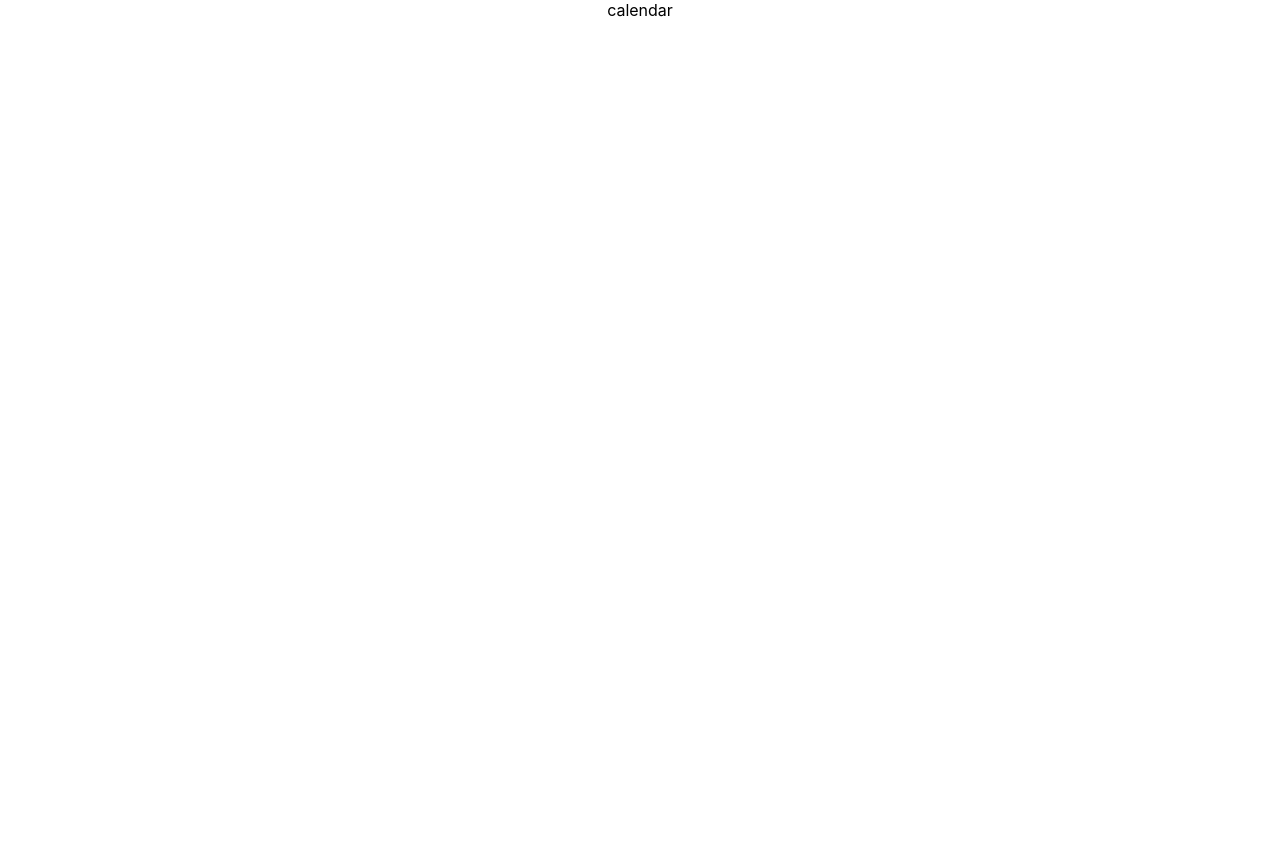
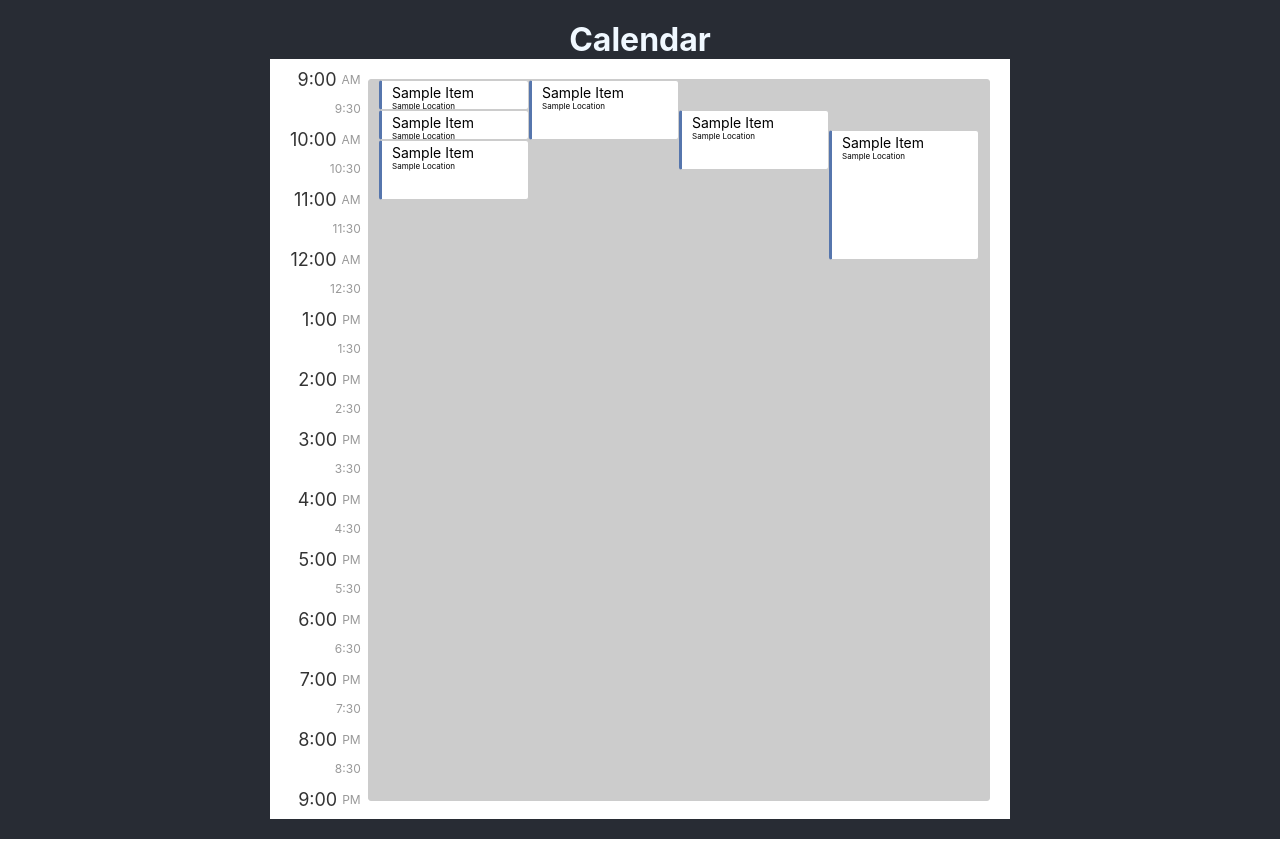
Before and after one commit to vcing/cp, a React (Create React App) app: page / in a window 1280 px wide. Before the commit the page ends 800 px from the top, so only its background shows below. Built offline with nearby package versions, Linux system fonts and the light colour scheme.

Commit message:
update basic ui

```diff
--- a/src/App.css
+++ b/src/App.css
@@ -1,5 +1,10 @@
 .App {
+  box-sizing: border-box;
   text-align: center;
+  background-color: #282c34;
+  width: 100%;
+  height: 100%;
+  padding: 20px;
 }
 
 .App-logo {
--- a/src/App.tsx
+++ b/src/App.tsx
@@ -3,22 +3,55 @@ import Calendar from "./components/Calendar";
 import { merge, generateNodeGroup, NodeGroup } from "./lib/index";
 import "./App.css";
 
+// const defaultData = [
+//   {
+//     start: 30,
+//     end: 150,
+//   },
+//   {
+//     start: 540,
+//     end: 600,
+//   },
+//   {
+//     start: 560,
+//     end: 620,
+//   },
+//   {
+//     start: 610,
+//     end: 670,
+//   },
+// ];
+
 const defaultData = [
   {
-    start: 30,
-    end: 150,
+    start: 0,
+    end: 30,
+    id: 0,
   },
   {
-    start: 540,
-    end: 600,
+    start: 30,
+    end: 60,
+    id: 1,
   },
   {
-    start: 560,
-    end: 620,
+    start: 0,
+    end: 60,
+    id: 3,
   },
   {
-    start: 610,
-    end: 670,
+    start: 30,
+    end: 90,
+    id: 4,
+  },
+  {
+    start: 60,
+    end: 120,
+    id: 5,
+  },
+  {
+    start: 50,
+    end: 180,
+    id: 6,
   },
 ];
 
--- /dev/null
+++ b/src/components/Calendar/index.module.css
@@ -0,0 +1,98 @@
+.calendar {
+  display: flex;
+  justify-content: center;
+  flex-wrap: wrap;
+}
+
+.title {
+  color: aliceblue;
+  margin: 0;
+  flex: 100%;
+}
+
+.wrap {
+  width: 740px;
+  height: 760px;
+  padding: 20px;
+  box-sizing: border-box;
+  background: white;
+  display: flex;
+  justify-content: space-between;
+}
+
+.timeLine {
+  flex: 0 0 40px;
+  margin-top: -8px;
+}
+
+.timeGroup {
+  height: 60px;
+  display: flex;
+  flex-direction: column;
+  align-items: center;
+  justify-content: flex-start;
+}
+
+.time {
+  font-size: 18px;
+  width: 100%;
+  line-height: 1;
+  display: flex;
+  align-items: center;
+  justify-content: flex-end;
+  color: #333;
+}
+
+.time span {
+  font-size: 12px;
+  font-weight: normal;
+  padding-left: 5px;
+  color: #999;
+}
+
+.timeHalf {
+  width: 100%;
+  text-align: right;
+  font-size: 12px;
+  color: #999;
+  flex: 1 1 0;
+  line-height: 40px;
+}
+
+.container {
+  flex: 0 0 600px;
+  height: 720px;
+  background: #ccc;
+  padding: 0 10px;
+  border: 1px solid #ccc;
+  position: relative;
+  border-radius: 3px;
+}
+
+.node {
+  position: absolute;
+  width: 600px;
+  background: white;
+  box-sizing: border-box;
+  padding: 5px 10px;
+  border: 1px solid #ccc;
+  border-left: 3px solid #5676ad;
+  overflow: hidden;
+  border-radius: 3px;
+  margin-left: 10px;
+}
+
+.node h3 {
+  margin: 0 0 2px 0;
+  font-size: 14px;
+  font-weight: normal;
+  line-height: 1;
+  text-align: left;
+}
+
+.node p {
+  font-size: 8px;
+  line-height: 1;
+  text-align: left;
+  margin: 0;
+}
--- a/src/components/Calendar/index.tsx
+++ b/src/components/Calendar/index.tsx
@@ -1,10 +1,60 @@
 import React from "react";
 import { NodeGroup } from "../../lib/index";
+import styles from "./index.module.css";
 
 const Calendar = (props: { nodeGroups: NodeGroup[] }) => {
   const { nodeGroups } = props;
   console.log(nodeGroups);
-  return <div>calendar</div>;
+  const times = [9, 10, 11, 12, 1, 2, 3, 4, 5, 6, 7, 8];
+  const elements: React.ReactElement[] = [];
+  nodeGroups.forEach((nodeGroup) => {
+    nodeGroup.nodes.forEach((node) => {
+      elements.push(
+        <div
+          key={node.id}
+          className={styles.node}
+          style={{
+            width: 600 / nodeGroup.siblings,
+            height: node.duration,
+            top: node.start,
+            left: (node.index * 600) / nodeGroup.siblings,
+          }}
+        >
+          <h3>Sample Item</h3>
+          <p>Sample Location</p>
+        </div>
+      );
+    });
+  });
+  return (
+    <div className={styles.calendar}>
+      <h1 className={styles.title}>Calendar</h1>
+      <div className={styles.wrap}>
+        <div className={styles.timeLine}>
+          {times.map((time, index) => (
+            <div key={time} className={styles.timeGroup}>
+              <div className={styles.time}>
+                {time}
+                :00
+                <span>{index < 4 ? "AM" : "PM"}</span>
+              </div>
+              <div className={styles.timeHalf}>
+                {time}
+                :30
+              </div>
+            </div>
+          ))}
+          <div className={styles.timeGroup}>
+            <div className={styles.time}>
+              9:00
+              <span>PM</span>
+            </div>
+          </div>
+        </div>
+        <div className={styles.container}>{elements}</div>
+      </div>
+    </div>
+  );
 };
 
 export default Calendar;
--- a/src/lib/index.ts
+++ b/src/lib/index.ts
@@ -83,7 +83,7 @@ export const generateNodeGroup = (eventGroup: EventGroup) => {
           id: currentEvent.id,
           start: currentEvent.start,
           duration: currentEvent.end - currentEvent.start,
-          index: 1,
+          index: 0,
         },
       ],
       siblings: 1,
```
Also changed, not shown: 2 other files (tests, documents, lock files or other folders).
